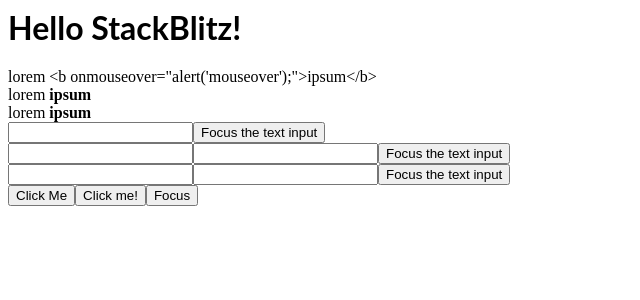
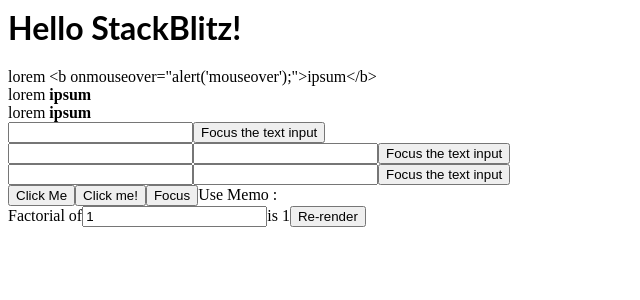
Before and after one commit to Jeeva-ctrl/react-tutorial, a React (Create React App) app: page / in a window 1280 px wide. Shown: the top 300 px of the page, without its empty margins (0-640 px from the left). Built offline with nearby package versions, Linux system fonts and the light colour scheme.

Commit message:
1 file modified, 2 added

```diff
--- a/src/App.js
+++ b/src/App.js
@@ -6,6 +6,8 @@
   CustomFunctionalTextInput,
   Parent
 } from './ref';
+import  {CalculateFactorial} from './useMemo';
+import  {Factorial} from './factorial';
 import './style.css';
 
 export default function App() {
@@ -26,6 +28,11 @@
       >
         Focus{' '}
       </button>
+      Use Memo :
+
+      <CalculateFactorial/>
+
+      <Factorial number={4}/>
     </div>
   );
 }
--- /dev/null
+++ b/src/factorial.js
@@ -0,0 +1,14 @@
+import React, { useMemo } from 'react';
+
+const Factorial = number => {
+  // const factorial = useMemo(() => calculateFactorialOf(number), [number])
+  // console.log("fact",factorial);
+  console.log({ number });
+  return <div />;
+};
+
+// const calculateFactorialOf = number =>
+//   number <= 0 ? 1 : calculateFactorialOf(number - 1);
+
+
+export { Factorial };
--- /dev/null
+++ b/src/useMemo.js
@@ -0,0 +1,45 @@
+/*
+The useMemo is a hook used in the functional component of react that returns a memoized value.
+
+In Computer Science, memoization is a concept used in general when we don't need to recompute the function with a given argument for the next time as it returns the cached result.
+
+useMemo() is a built-in React hook that accepts 2 arguments — a function compute that computes a result and the depedencies array:
+
+const memoizedResult = useMemo(compute, dependencies);
+During initial rendering, useMemo(compute, dependencies) invokes compute, memoizes the calculation result, and returns it to the component.
+
+If during next renderings the dependencies don’t change, then useMemo() doesn’t invoke compute but returns the memoized value.
+
+But if dependencies change during re-rendering, then useMemo() invokes compute, memoizes the new value, and returns it.
+
+That’s the essence of useMemo() hook
+
+*/
+
+import React, { useState, useMemo } from 'react';
+
+export function CalculateFactorial() {
+  const [number, setNumber] = useState(1);
+  const [inc, setInc] = useState(0);
+
+  const factorial = useMemo(() => factorialOf(number), [number]);
+
+  const onChange = event => {
+    setNumber(Number(event.target.value));
+  };
+  const onClick = () => setInc(i => i + 1);
+
+  return (
+    <div>
+      Factorial of
+      <input type="number" value={number} onChange={onChange} />
+      is {factorial}
+      <button onClick={onClick}>Re-render</button>
+    </div>
+  );
+}
+
+function factorialOf(n) {
+  console.log('factorialOf(n) called!');
+  return n <= 0 ? 1 : n * factorialOf(n - 1);
+}
```
